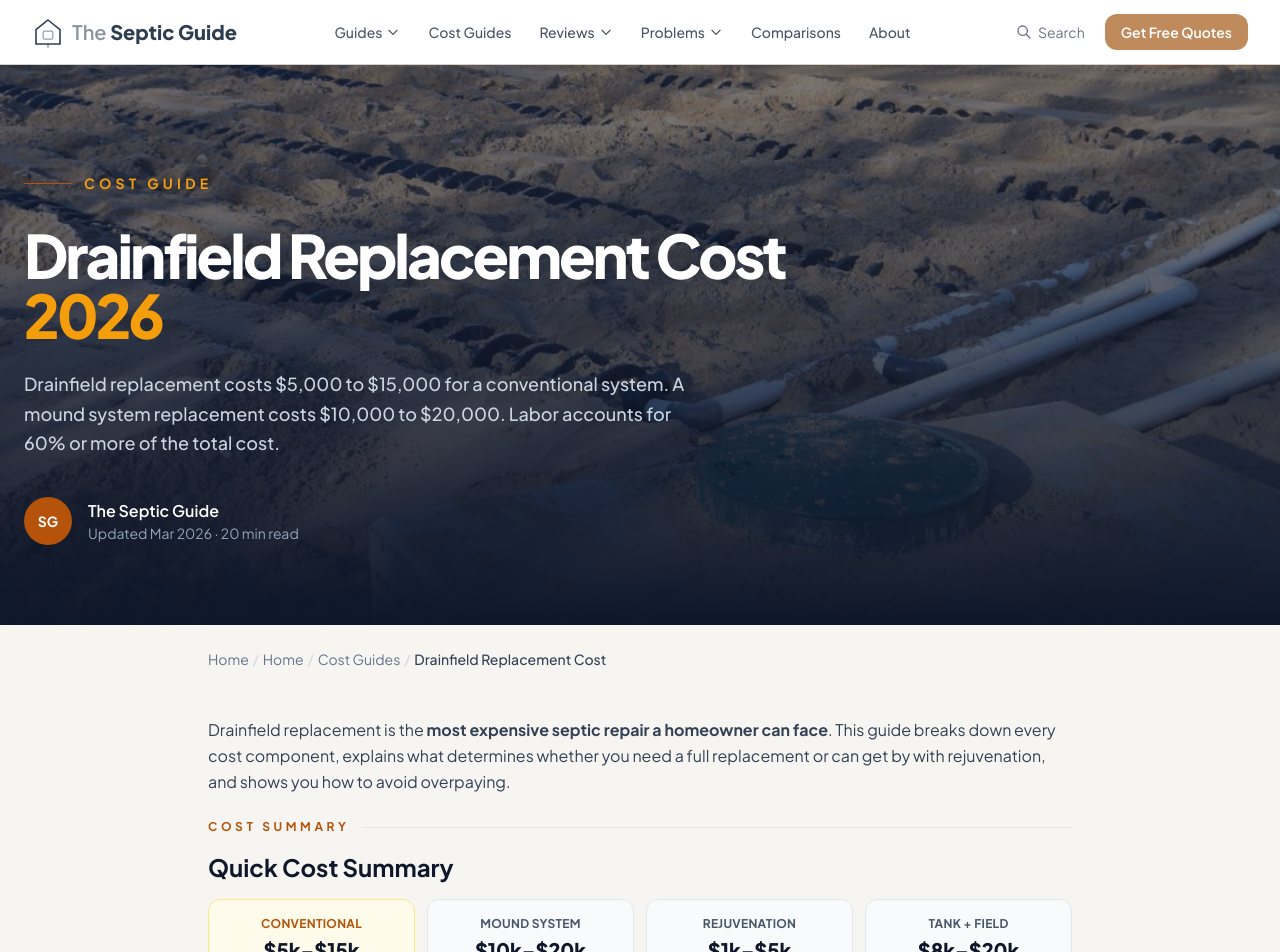
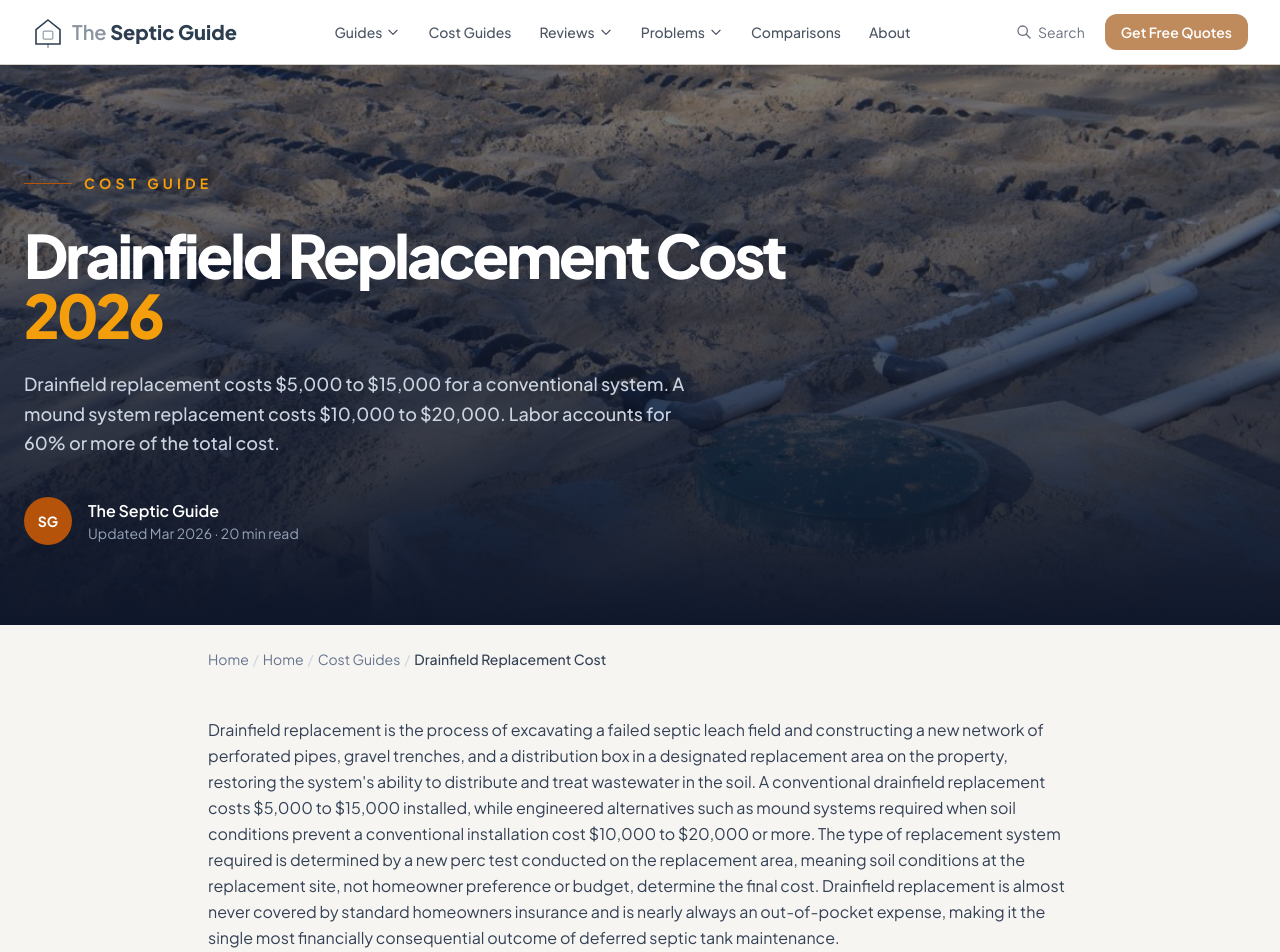
Before and after one commit to thebasementguide2026/theseptic.guide-, a Next.js app: page /cost-guides/drainfield-replacement-cost in a window 1280 px wide. Shown: the top 952 px of the page. Built offline with nearby package versions, Linux system fonts and the light colour scheme.

Commit message:
Add intro paragraph to drainfield-replacement-cost

```diff
--- a/app/cost-guides/drainfield-replacement-cost/page.tsx
+++ b/app/cost-guides/drainfield-replacement-cost/page.tsx
@@ -56,6 +56,10 @@ export default function DrainFieldReplacementCost() {
 
       <Breadcrumbs items={[{ label: 'Home', href: '/' }, { label: 'Cost Guides', href: '/cost-guides' }, { label: 'Drainfield Replacement Cost' }]} />
       <article className='max-w-4xl mx-auto px-4 py-12'>
+              <p className='text-base text-slate-700 leading-relaxed mb-6'>
+          Drainfield replacement is the process of excavating a failed septic leach field and constructing a new network of perforated pipes, gravel trenches, and a distribution box in a designated replacement area on the property, restoring the system&apos;s ability to distribute and treat wastewater in the soil. A conventional drainfield replacement costs $5,000 to $15,000 installed, while engineered alternatives such as mound systems required when soil conditions prevent a conventional installation cost $10,000 to $20,000 or more. The type of replacement system required is determined by a new perc test conducted on the replacement area, meaning soil conditions at the replacement site, not homeowner preference or budget, determine the final cost. Drainfield replacement is almost never covered by standard homeowners insurance and is nearly always an out-of-pocket expense, making it the single most financially consequential outcome of deferred septic tank maintenance.
+        </p>
+
         <p className='text-base text-slate-700 leading-relaxed mb-6'>Drainfield replacement is the <strong>most expensive septic repair a homeowner can face</strong>. This guide breaks down every cost component, explains what determines whether you need a full replacement or can get by with rejuvenation, and shows you how to avoid overpaying.</p>
         <div className='mb-16'>
           <div className='flex items-center space-x-3 mb-4'><span className='text-amber-700 font-bold tracking-[0.3em] text-xs uppercase'>Cost Summary</span><div className='flex-1 h-px bg-slate-200'></div></div>
```
